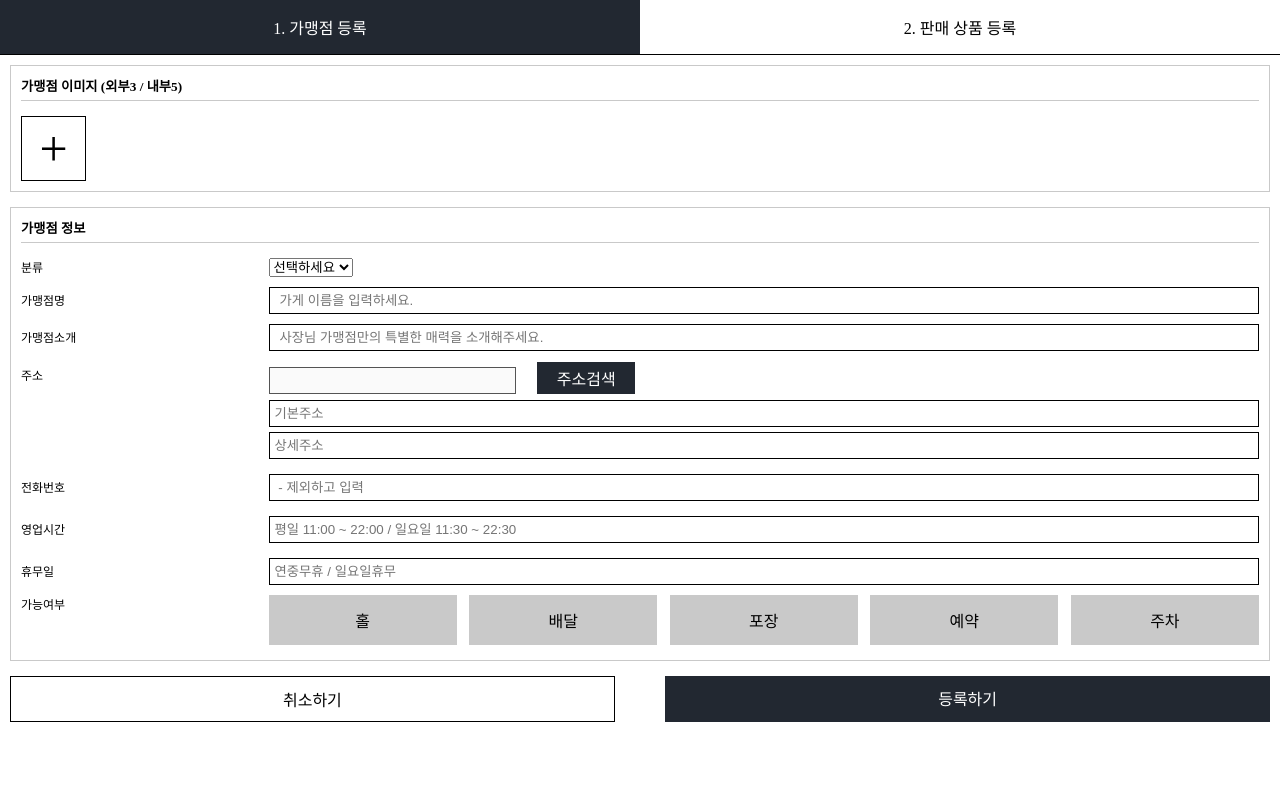
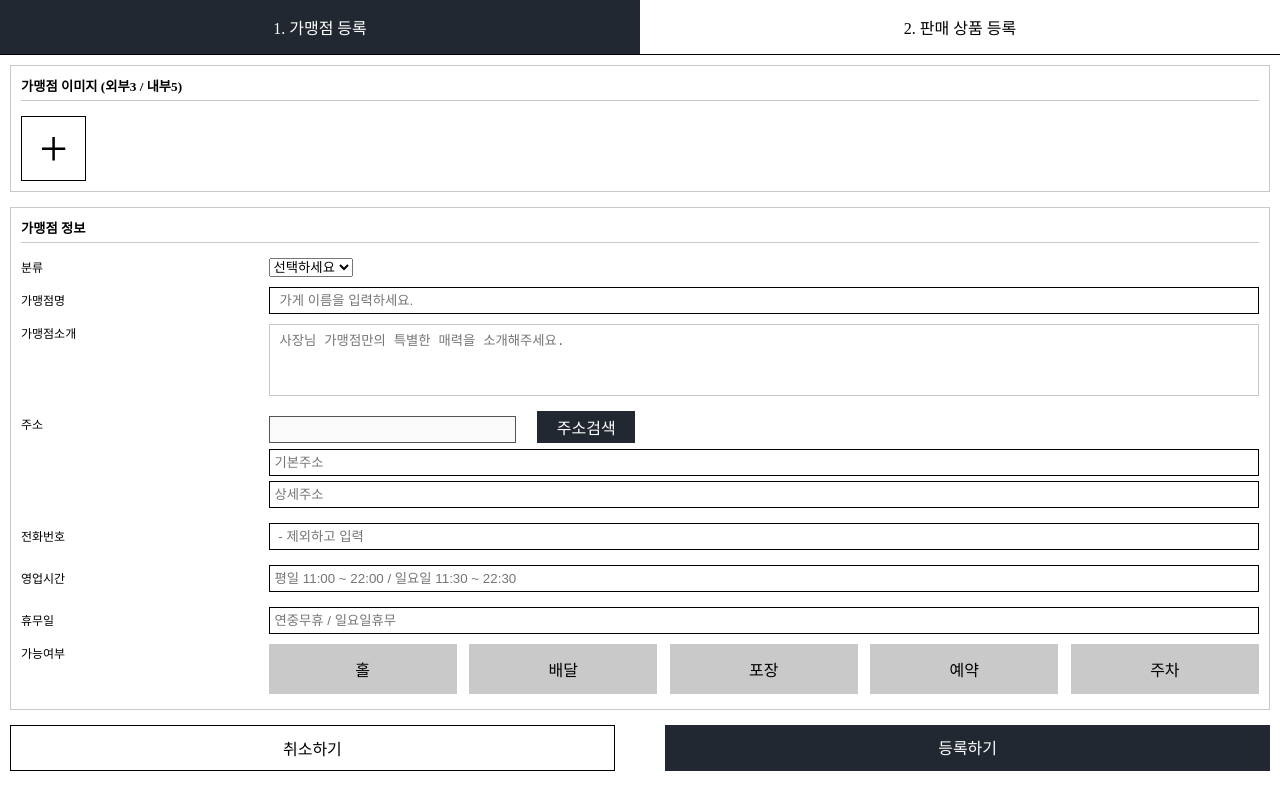
Before and after one commit to njustice4all/premium-shop, a React app: page /franchise/addShop in a window 1280 px wide. Built offline with nearby package versions, Linux system fonts and the light colour scheme; the HTML template or start-up script is replaced by a standard one.

Commit message:
Fix franchise description tag
- input -> textarea

```diff
--- a/src/components/Info.js
+++ b/src/components/Info.js
@@ -5,7 +5,9 @@ const Info = ({
   toggleAddress,
   address,
   possible,
+  description,
   handleCheck,
+  setStateByKey,
 }) => {
   return (
     <div className="items">
@@ -38,16 +40,20 @@ const Info = ({
               type="text"
               className="input__content__field"
               placeholder="가게 이름을 입력하세요."
+              onChange={(e) => setStateByKey('name', e.target.value)}
             />
           </div>
         </div>
         <div className="input__box">
-          <div className="input__title">가맹점소개</div>
+          <div className="input__title" style={{ verticalAlign: 'top' }}>가맹점소개</div>
           <div className="input__content">
-            <input
-              type="text"
+            <textarea
               className="input__content__field"
+              style={{ border: '1px solid #c9c9c9', resize: 'none' }}
+              rows='4'
+              value={description}
               placeholder="사장님 가맹점만의 특별한 매력을 소개해주세요."
+              onChange={(e) => setStateByKey('description', e.target.value)}
             />
           </div>
         </div>
--- a/src/containers/main/AddShop.js
+++ b/src/containers/main/AddShop.js
@@ -108,7 +108,7 @@ export default class AddShop extends Component {
   }
 
   render() {
-    const { imagePreviewUrl, isOpenAddress, address, possible } = this.state;
+    const { imagePreviewUrl, isOpenAddress, address, possible, description } = this.state;
 
     return (
       <div className="container">
@@ -127,9 +127,11 @@ export default class AddShop extends Component {
           address={address}
           possible={possible}
           isOpenAddress={isOpenAddress}
+          description={description}
           initiate={this.initiate}
           toggleAddress={this.toggleAddress}
           handleCheck={this.handleCheck}
+          setStateByKey={this.setStateByKey}
         />
         <div className="franchise__btn__confirm__wrapper">
           <div className="franchise__btn">취소하기</div>
```
